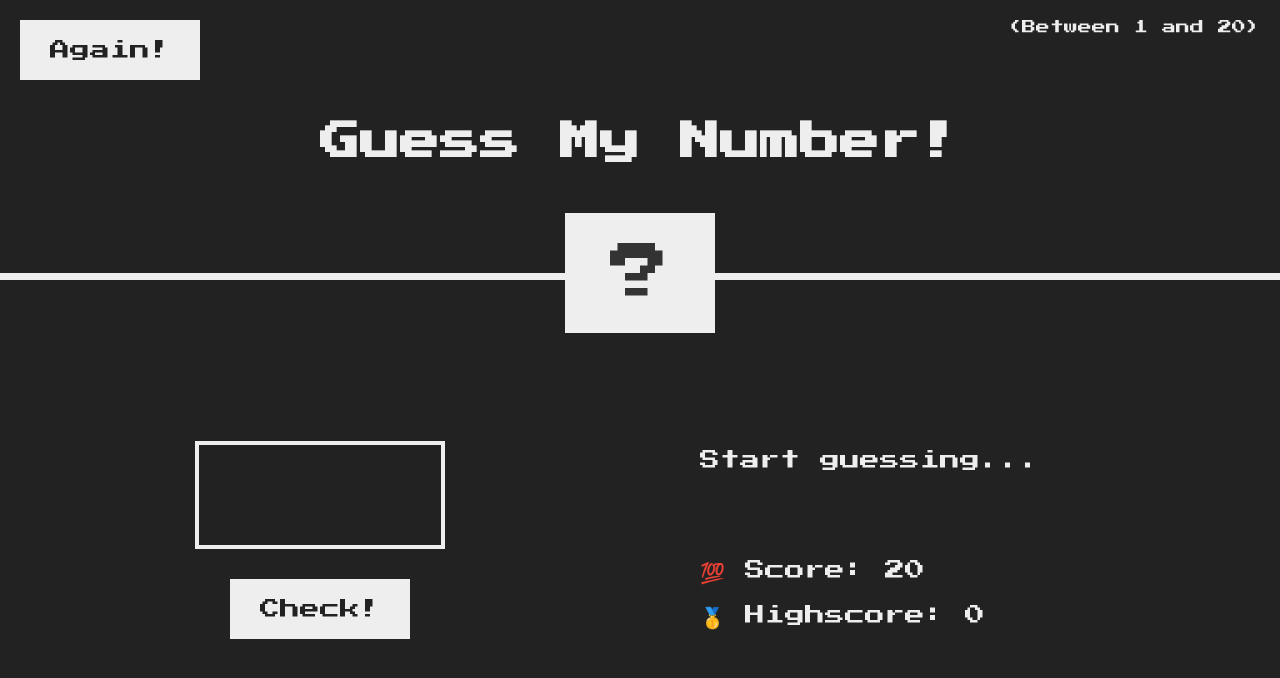
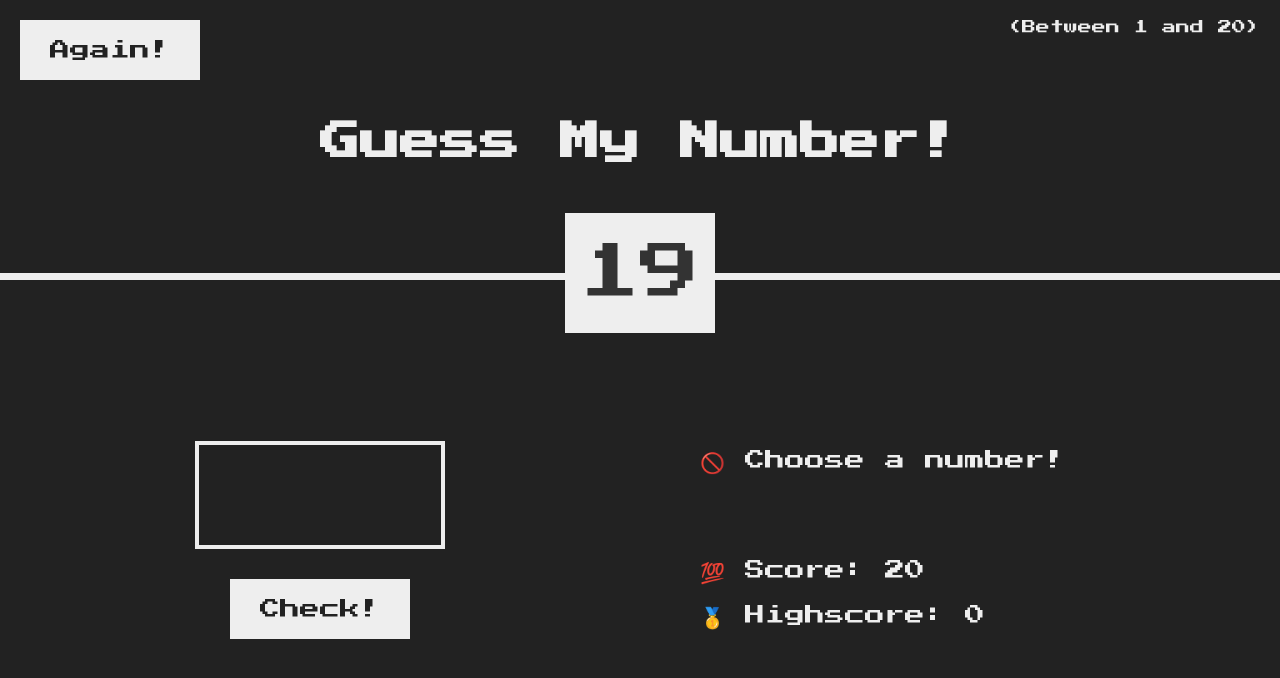
Before and after one commit to danny-englander/complete-javascript-course, a plain HTML site: page 05-Guess-My-Number/starter/index.html in a window 1280 px wide. Both pictures are taken after a click on the button "Check!". Drawn offline with Linux system fonts and the light colour scheme.

Commit message:
Starrting guess my number game dev

```diff
--- a/05-Guess-My-Number/starter/index.html
+++ b/05-Guess-My-Number/starter/index.html
@@ -1,5 +1,6 @@
 <!DOCTYPE html>
 <html lang="en">
+
 <head>
   <meta charset="UTF-8" />
   <meta name="viewport" content="width=device-width, initial-scale=1.0" />
@@ -7,6 +8,7 @@
   <link rel="stylesheet" href="style.css" />
   <title>Guess My Number!</title>
 </head>
+
 <body>
   <header>
     <h1>Guess My Number!</h1>
@@ -14,19 +16,24 @@
     <button class="btn again">Again!</button>
     <div class="number">?</div>
   </header>
+
   <main>
     <section class="left">
       <input type="number" class="guess" />
       <button class="btn check">Check!</button>
     </section>
+
     <section class="right">
-        <p class="message">Start guessing...</p>
+      <p class="message">❓ Start guessing...</p>
       <p class="label-score">💯 Score: <span class="score">20</span></p>
       <p class="label-highscore">
         🥇 Highscore: <span class="highscore">0</span>
       </p>
     </section>
+
   </main>
+
   <script src="script.js"></script>
 </body>
+
 </html>
--- a/05-Guess-My-Number/starter/script.js
+++ b/05-Guess-My-Number/starter/script.js
@@ -1 +1,41 @@
-'use strict';
+"use strict";
+// Define the message element.
+const message = document.querySelector(".message");
+// Update the string.
+
+// Define various elements.
+
+const score = document.querySelector(".score");
+
+// guess = 20;
+const checkBtn = document.querySelector(".check");
+
+// Secret number generator
+// this generates a number between 1 and 20.
+const randomNumber = Math.trunc(Math.random() * 20) + 1;
+const number = document.querySelector(".number");
+
+number.textContent = randomNumber;
+// console.log(number);
+
+// Check button event listener.
+// 2 arguments, click and function.
+// so it is like a function with a click that does not get called
+// anywhere else.
+// The function is only called when the click happens.
+checkBtn.addEventListener("click", function () {
+  const guess = Number(document.querySelector(".guess").value);
+  // console.log(typeof guess, guess);
+  // message.textContent = "🎉 Correct Number!";
+
+  // if no input, send a message.
+  if (!guess) {
+    message.textContent = "🚫 Choose a number!";
+  } else if (guess === randomNumber) {
+    message.textContent = "🎉 That is correct!!";
+  } else if (guess <= randomNumber) {
+    message.textContent = "⬇️ Sorry too low";
+  } else if (guess >= randomNumber) {
+    message.textContent = "⬆️ Sorry too high";
+  }
+});
```
Also changed, not shown: 1 other file. Lines whose indentation alone changed are shown as unchanged.
